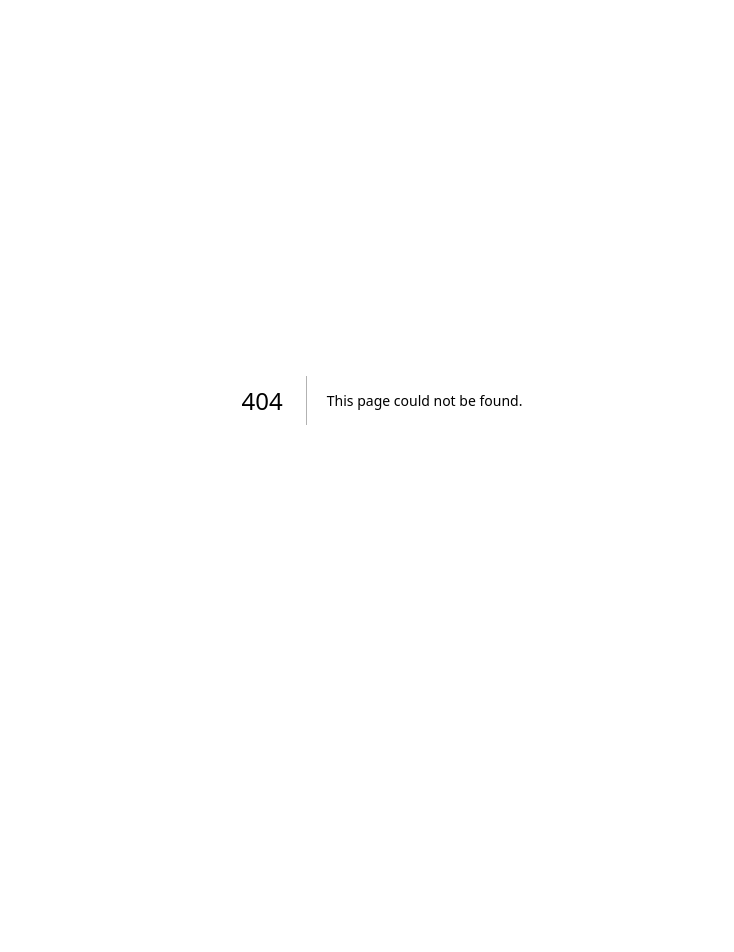
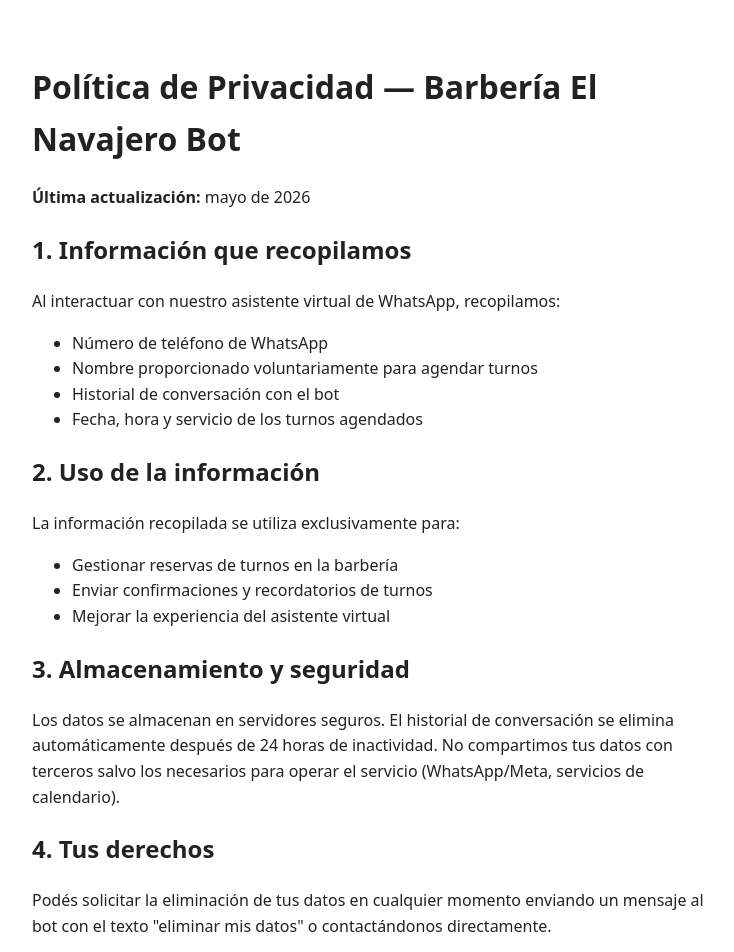
Before and after one commit to juanmanuelvillamil7-max/barberia-bot, a Next.js app: page /privacy in a window 1280 px wide. Before the commit this address had no page. Shown: the top 952 px of the page, without its empty margins (258-992 px from the left). Before the commit the page ends 800 px from the top, so only its background shows below. Built offline with nearby package versions, Linux system fonts and the light colour scheme.

Commit message:
feat: add privacy policy page

```diff
--- /dev/null
+++ b/app/privacy/page.tsx
@@ -0,0 +1,59 @@
+export default function PrivacyPolicy() {
+  return (
+    <main
+      style={{
+        maxWidth: "700px",
+        margin: "0 auto",
+        padding: "2rem",
+        fontFamily: "system-ui, sans-serif",
+        lineHeight: "1.6",
+        color: "#222",
+      }}
+    >
+      <h1>Política de Privacidad — Barbería El Navajero Bot</h1>
+      <p>
+        <strong>Última actualización:</strong> mayo de 2026
+      </p>
+
+      <h2>1. Información que recopilamos</h2>
+      <p>
+        Al interactuar con nuestro asistente virtual de WhatsApp, recopilamos:
+      </p>
+      <ul>
+        <li>Número de teléfono de WhatsApp</li>
+        <li>Nombre proporcionado voluntariamente para agendar turnos</li>
+        <li>Historial de conversación con el bot</li>
+        <li>Fecha, hora y servicio de los turnos agendados</li>
+      </ul>
+
+      <h2>2. Uso de la información</h2>
+      <p>La información recopilada se utiliza exclusivamente para:</p>
+      <ul>
+        <li>Gestionar reservas de turnos en la barbería</li>
+        <li>Enviar confirmaciones y recordatorios de turnos</li>
+        <li>Mejorar la experiencia del asistente virtual</li>
+      </ul>
+
+      <h2>3. Almacenamiento y seguridad</h2>
+      <p>
+        Los datos se almacenan en servidores seguros. El historial de
+        conversación se elimina automáticamente después de 24 horas de
+        inactividad. No compartimos tus datos con terceros salvo los necesarios
+        para operar el servicio (WhatsApp/Meta, servicios de calendario).
+      </p>
+
+      <h2>4. Tus derechos</h2>
+      <p>
+        Podés solicitar la eliminación de tus datos en cualquier momento
+        enviando un mensaje al bot con el texto "eliminar mis datos" o
+        contactándonos directamente.
+      </p>
+
+      <h2>5. Contacto</h2>
+      <p>
+        Para consultas sobre privacidad contactanos por WhatsApp al mismo número
+        del bot.
+      </p>
+    </main>
+  );
+}
```
